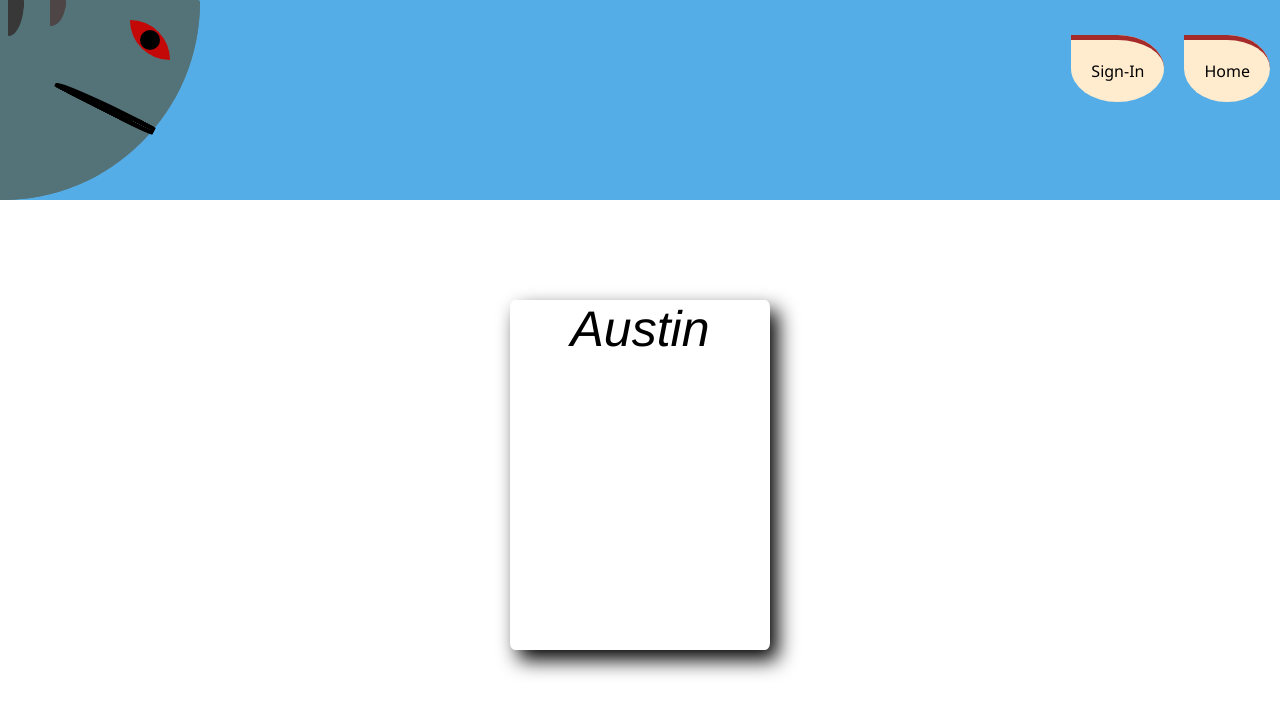
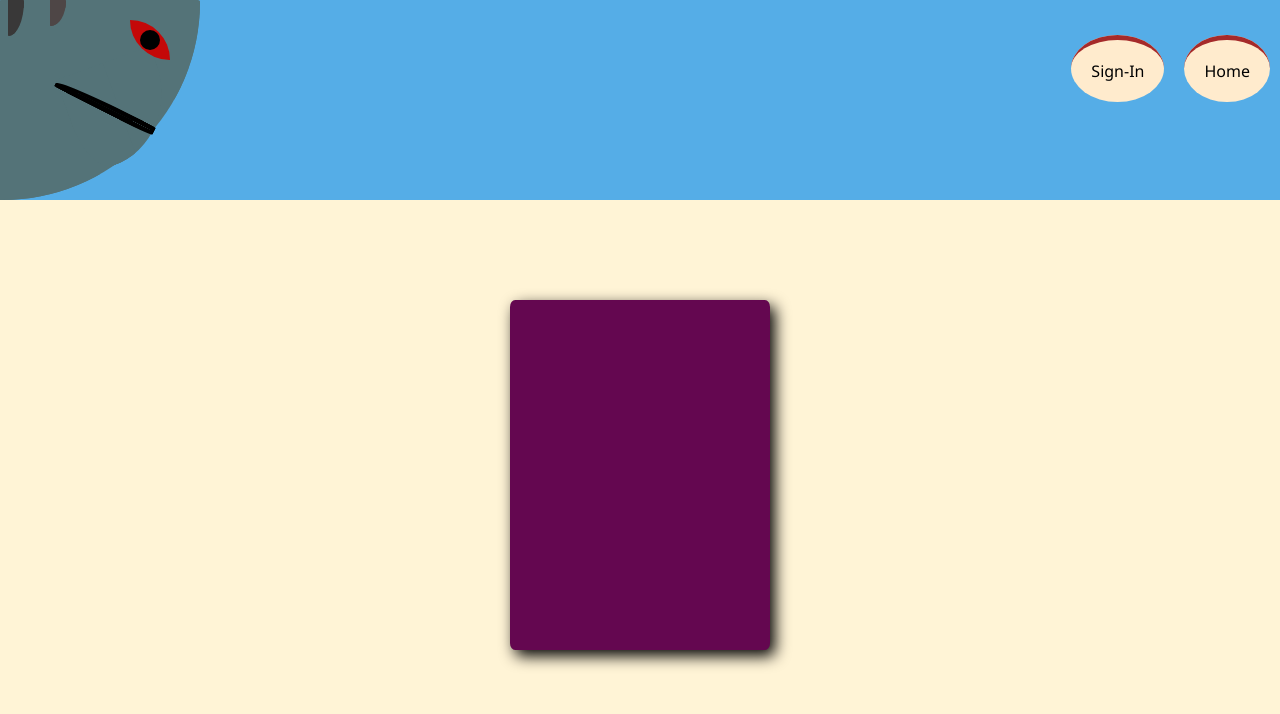
Before and after one commit to AustinA86/Shark-navbar, a plain HTML site: page index.html in a window 1280 px wide. Drawn offline with Linux system fonts and the light colour scheme.

Commit message:
added card transf

```diff
--- a/index.css
+++ b/index.css
@@ -1,5 +1,6 @@
 body{
     margin: 0%;
+    background-color: hsl(44, 100%, 92%);
 }
 .navbar{
     position: relative;
@@ -17,13 +18,13 @@ body{
     border-radius:20% 30% 3010% 3% ;
     border-color: hsl(188, 18%, 40%);
     box-sizing: content-box;
-
 }
 .body:hover #eye{
     border-color: hsl(0, 92%, 40%);
 }
 .body:hover #mouth{
-    display: none;
+    /* border-radius: 100%; */
+    border-color: hsl(188, 18%, 40%);
 }
 .body:hover #t1{
     display: none;
@@ -40,6 +41,7 @@ body{
     bottom: 40px;
     right: 29px;
     transform: rotate(-20deg);
+    transition: border-color 0.10s;
 }
 #eye{
     position: absolute;
@@ -50,6 +52,7 @@ body{
     top: 20px;
     left: 130px;
     border-radius: 10px 2320px;
+    transition: border-color 0.6s;
 }
 #eye:hover{
     border: 20px solid rgb(0, 0, 0);
@@ -124,7 +127,7 @@ body{
     width: 20px;
     padding: 20px;
     border-top: 5px solid brown;
-    border-radius: 0% 50% 50%/0% 50% 50%;
+    border-radius: 100%;
     background-color: blanchedalmond;
     font-family: 'Segoe UI', Tahoma, Geneva, Verdana, sans-serif;
 }
@@ -135,13 +138,17 @@ body{
     height: 350px;
     width: 260px;
     border-radius: 2%;
-    box-shadow: 8px 10px 20px;
+    box-shadow: 5px 6px 15px;
     margin: auto;
     text-align: center;
+    background-color: hsl(313, 87%, 21%);
+    transition: transform 0.6s;
 }
 label{
     display: block;
     font-size: 50px;
-    font-style: oblique;
-    font-family: 'Franklin Gothic Medium', 'Arial Narrow', Arial, sans-serif;
+    font-family: 'Courier New', monospace;
 }
+.card:hover{
+    transform: rotateY(90deg);
+}
--- a/index.html
+++ b/index.html
@@ -23,7 +23,8 @@
 </ul>
 </div>
 <div class="card">
-    <label>Austin</label>
+    <div class="card-front">
+    </div>
 </div>
 </body>
 </html>
```
